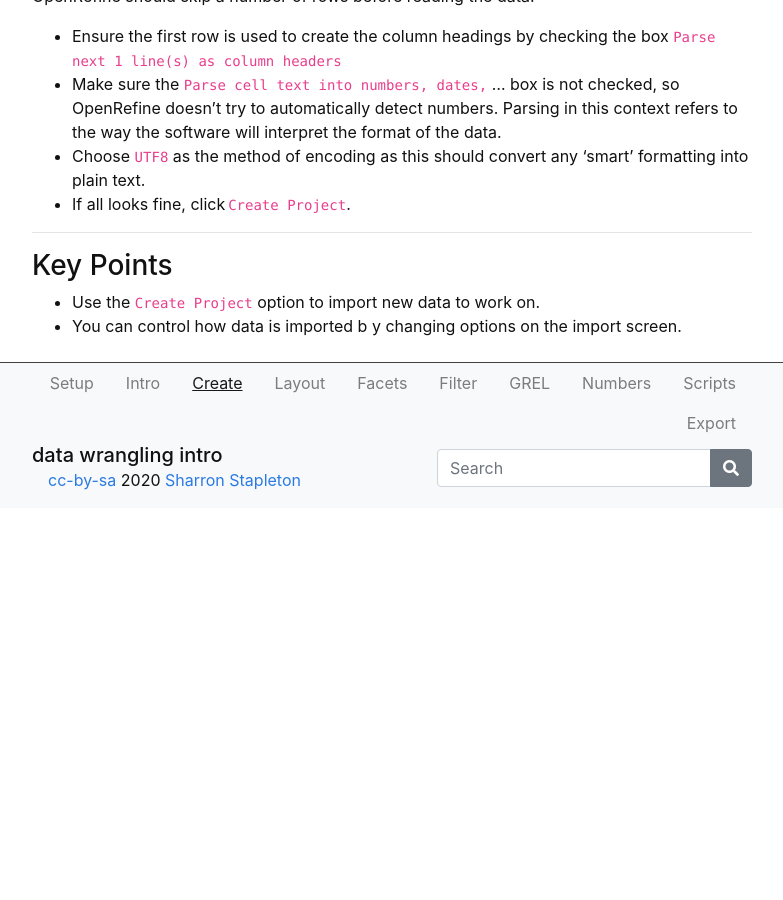
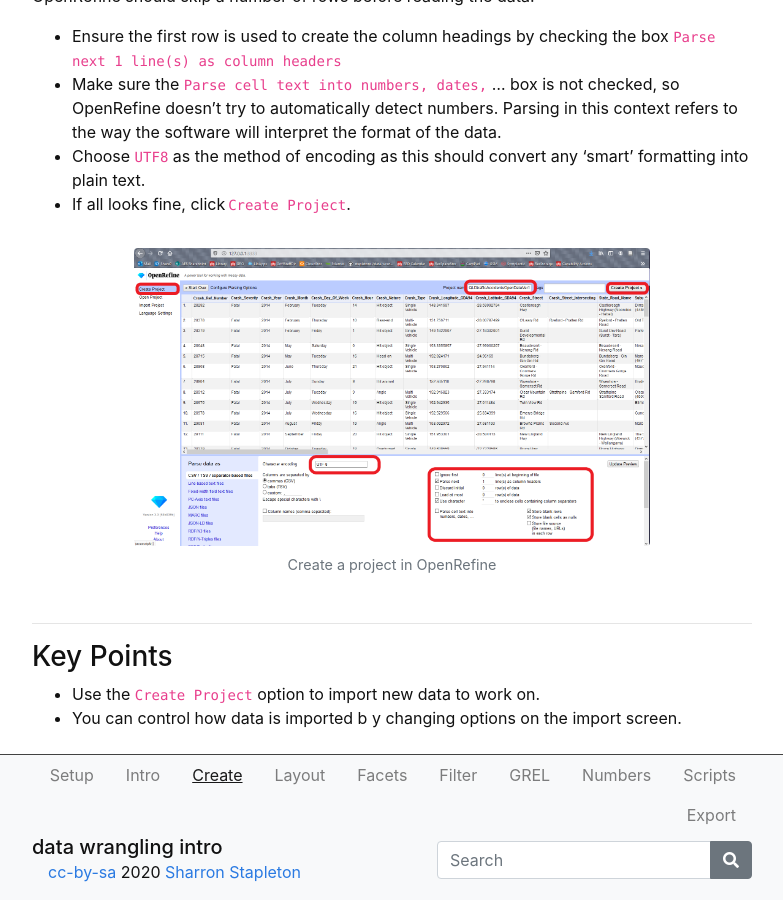
Before and after one commit to GULibrarySandbox/intro-data-wrangle, a Jekyll site: the page built from content/2-lesson.md, in a window 1280 px wide and 900 px high, scrolled down 2219 px. Shown: the whole window, without its empty margins (248-1031 px from the left). Built offline with Jekyll 4.4.1, drawn with Linux system fonts in a browser that asks for light colours; before the commit the page ends 2727 px from its top, so only the background shows below that.

Commit message:
Added image "create a project"

```diff
--- a/content/2-lesson.md
+++ b/content/2-lesson.md
@@ -69,6 +69,8 @@ There are options to indicate whether the dataset has column headers included an
 - Choose `UTF8` as the method of encoding as this should convert any 'smart' formatting into plain text.
 - If all looks fine, click `Create Project`.
 
+{% include figure.html img="ORCreateProject.png" alt="Create Project" caption="Create a project in OpenRefine" width="75%" %}
+
 -----
 
 ### Key Points
```
